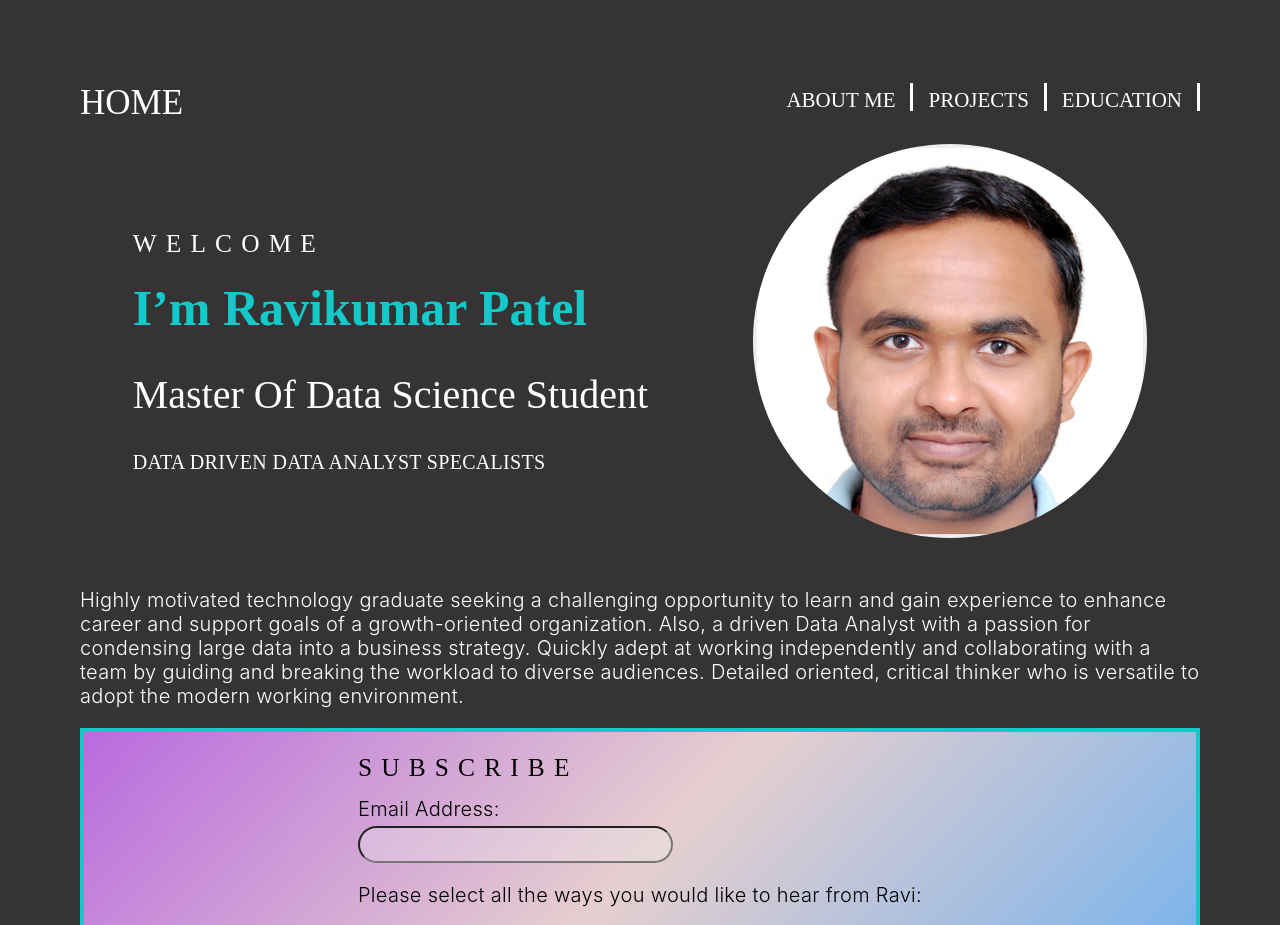
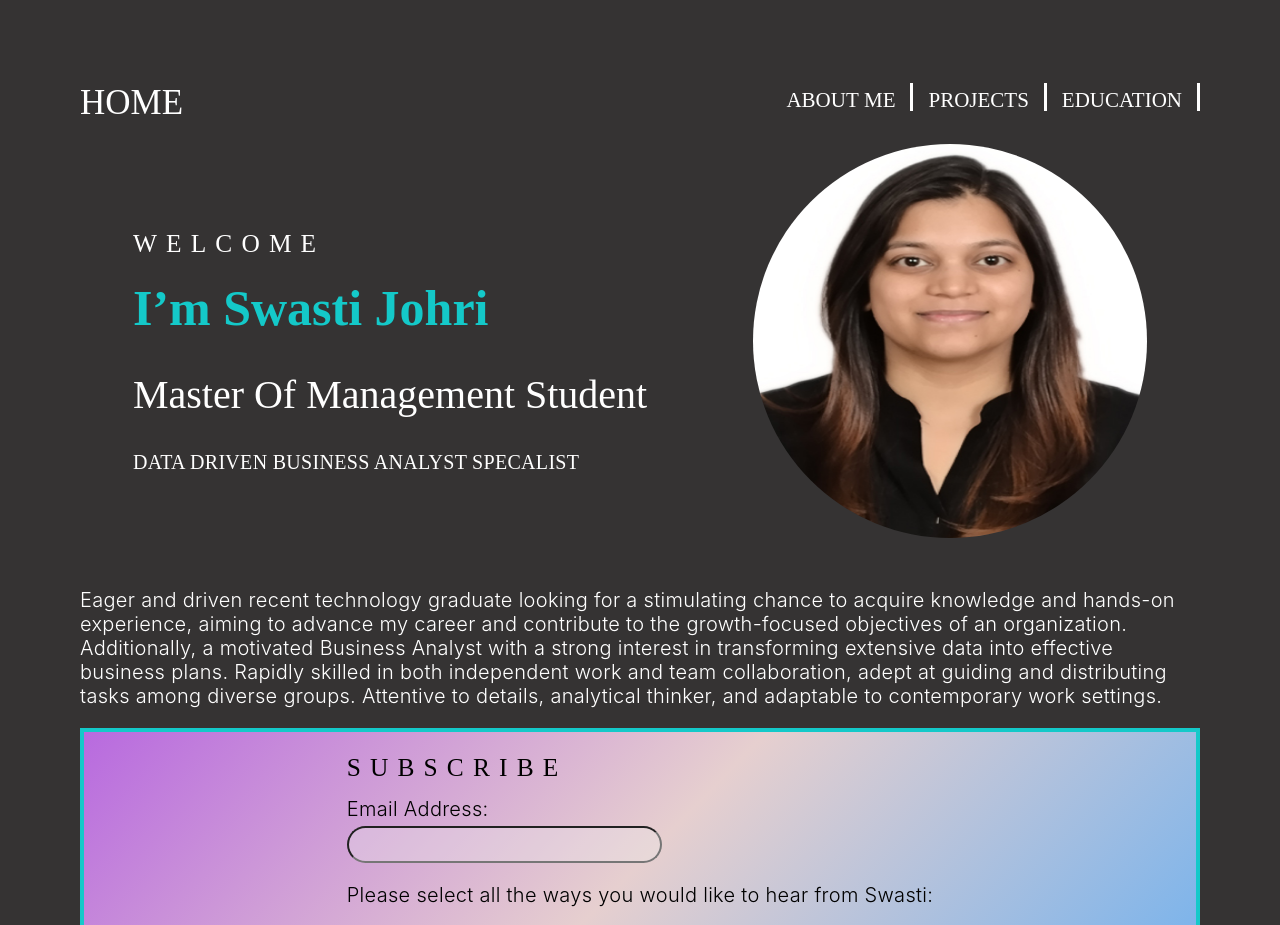
Before and after one commit to Swasti28/Portfolio-Project, a Next.js app: page / in a window 1280 px wide. Shown: the top 925 px of the page. Built offline with nearby package versions, Linux system fonts and the light colour scheme.

Commit message:
modified code

```diff
--- a/pages/index.js
+++ b/pages/index.js
@@ -34,10 +34,10 @@ export default function Home() {
           <div className= {mainStyles.hero}>
 
             <h2 className= {mainStyles.h2}> Welcome</h2>
-            <h1 className= {mainStyles.h1}> I’m Ravikumar Patel</h1>
-            <h1 className= {mainStyles.h1_2}>Master Of Data Science Student</h1>
+            <h1 className= {mainStyles.h1}> I’m Swasti Johri</h1>
+            <h1 className= {mainStyles.h1_2}>Master Of Management Student</h1>
             <div className= {mainStyles.subtext}>
-            Data Driven Data Analyst Specalists
+            Data Driven Business Analyst Specalist
             </div>
           </div>
 
@@ -54,7 +54,7 @@ export default function Home() {
 
         <section className= {mainStyles.bio}>
           <div >
-              <p>Highly motivated technology graduate seeking a challenging opportunity to learn and gain experience to enhance career and support goals of a growth-oriented organization. Also, a driven Data Analyst with a passion for condensing large data into a business strategy. Quickly adept at working independently and collaborating with a team by guiding and breaking the workload to diverse audiences. Detailed oriented, critical thinker who is versatile to adopt the modern working environment.</p>
+              <p>Eager and driven recent technology graduate looking for a stimulating chance to acquire knowledge and hands-on experience, aiming to advance my career and contribute to the growth-focused objectives of an organization. Additionally, a motivated Business Analyst with a strong interest in transforming extensive data into effective business plans. Rapidly skilled in both independent work and team collaboration, adept at guiding and distributing tasks among diverse groups. Attentive to details, analytical thinker, and adaptable to contemporary work settings.</p>
           </div>
         </section>
         <section className={mainStyles.subscribeSection}>
@@ -78,7 +78,7 @@ export default function Home() {
                         </div>
                         <div id="mergeRow-gdpr" className= {mainStyles.formText}>
                             <div className="content__gdpr">
-                                <p>Please select all the ways you would like to hear from Ravi:</p>
+                                <p>Please select all the ways you would like to hear from Swasti:</p>
                                 <fieldset name="interestgroup_field" className= {mainStyles.checkBox}>
                                     <label className="checkbox subfield" for="gdpr40083">
                                         <input type="checkbox" id="gdpr_40083" name="gdpr[40083]" ></input>
```
Also changed, not shown: public/images/profile.jpg.
